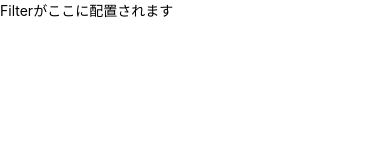
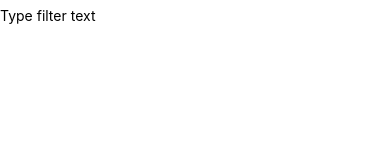
Before and after one commit to RyoHotehama/react_native_practice, a React Native app: screen / in a window 390 px wide. Shown: the top 160 px of the page. Built offline with nearby package versions, Linux system fonts and the light colour scheme.

Commit message:
フィルタリング機能追加

```diff
--- a/App.jsx
+++ b/App.jsx
@@ -17,7 +17,11 @@ export default function App() {
       if (todoString) {
         const todo = JSON.parse(todoString)
         const currentIndex = todo.length
-        setItems({todo: todo, currentIndex: currentIndex})
+        setItems((prevItems) => ({
+          ...prevItems,
+          todo: todo,
+          currentIndex: currentIndex
+        }));
       }
     } catch (e) {
       console.log(e)
@@ -28,6 +32,7 @@ export default function App() {
       todo: [],
       currentIndex: 0,
       inputText: '',
+      filterText: '',
     }
   );
 
@@ -47,32 +52,37 @@ export default function App() {
     }));
   }, [])
 
+  const handleFilterChange = useCallback((text) => {
+    setItems((prevItems) => ({
+      ...prevItems,
+      filterText: text || '',
+    }));
+  }, [])
+
   const onAddItem = useCallback(() => {
     setItems((prevItems) => {
-      const title = items.inputText
+      const title = prevItems.inputText
       if (title === '') {
-        return prevItems
+        return prevItems;
       }
-      const index = prevItems.currentIndex + 1
-      const newTodo = { index: index, title: title, done: false}
-      if (prevItems.todo) {
-        const todo = [...prevItems.todo, newTodo]
-        saveTodo(todo)
-        return {
-          todo: todo,
-          currentIndex: index,
-          inputText: ''
-        }
-      }
-      const todo = [newTodo]
-      saveTodo(todo)
+      const index = prevItems.currentIndex + 1;
+      const newTodo = { index: index, title: title, done: false };
+      const todo = [...prevItems.todo, newTodo];
+      saveTodo(todo);
       return {
+        ...prevItems,
         todo: todo,
         currentIndex: index,
         inputText: ''
-      }
-    })
-  }, [items])
+      };
+    });
+  }, []);
+
+  const filterText = items.filterText
+  let filteredTodo = items.todo;
+  if (filterText !== '') {
+    filteredTodo = filteredTodo.filter(t => t.title && t.title.includes(filterText));
+}
 
   const renderItem = ({ item }) => {
     return (
@@ -85,11 +95,16 @@ export default function App() {
   return (
     <KeyboardAvoidingView style={styles.container} behavior='padding'>
       <View style={styles.filter}>
-        <Text>Filterがここに配置されます</Text>
+        <TextInput
+          onChangeText={handleFilterChange}
+          value={items.filterText}
+          style={styles.inputText}
+          placeholder='Type filter text'
+        />
       </View>
       <FlatList
         style={styles.todolist}
-        data={items.todo}
+        data={filteredTodo}
         renderItem={renderItem}
         keyExtractor={(item) => 'todo_' + item.index}
       />
```
